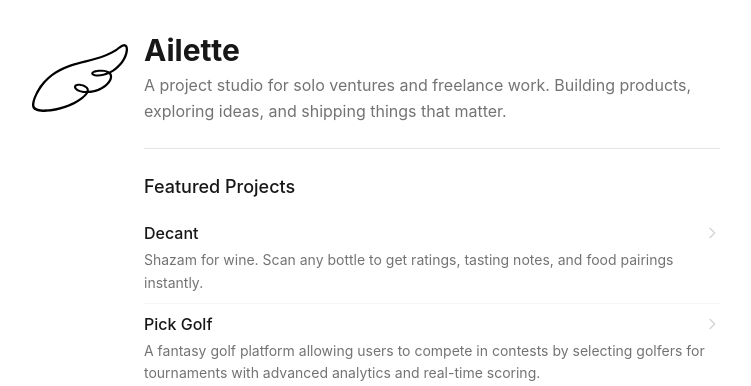
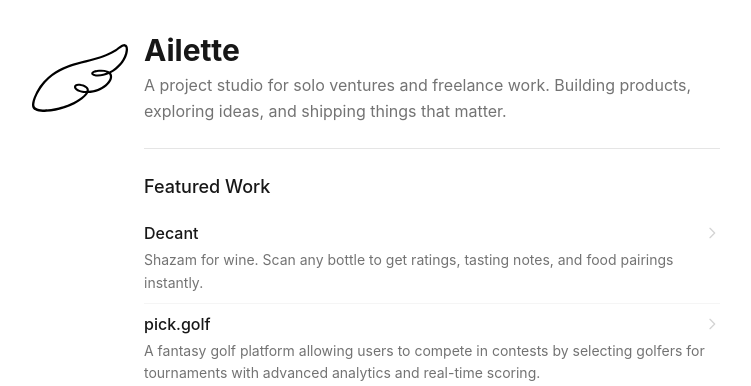
Before and after one commit to timothymhowe/ailette, a Next.js app: page / in a window 1280 px wide. Shown: the top 386 px of the page, without its empty margins (208-959 px from the left). Built offline with nearby package versions, Linux system fonts and the light colour scheme.

Commit message:
Rename to pick.golf and change to Featured Work
🤖 Generated with [Claude Code](https://claude.com/claude-code)

Co-Authored-By: Claude <noreply@anthropic.com>

```diff
--- a/src/app/page.jsx
+++ b/src/app/page.jsx
@@ -21,7 +21,7 @@ export default function Home() {
 
         {/* Projects */}
         <section className="mb-6 pb-6 border-b border-neutral-200">
-          <h2 className="text-lg font-medium text-neutral-900 mb-3">Featured Projects</h2>
+          <h2 className="text-lg font-medium text-neutral-900 mb-3">Featured Work</h2>
           <div className="divide-y divide-neutral-100">
             {featuredProjects.map((project) => (
               <a
--- a/src/data/projects.js
+++ b/src/data/projects.js
@@ -11,7 +11,7 @@ const projects = [
   },
   {
     id: 'project-1',
-    title: 'Pick Golf',
+    title: 'pick.golf',
     description: 'A fantasy golf platform allowing users to compete in contests by selecting golfers for tournaments with advanced analytics and real-time scoring.',
     technologies: ['React', 'Node.js', 'GraphQL', 'AWS'],
     image: 'https://www.pick.golf/twitter-card-image.jpg',
```
